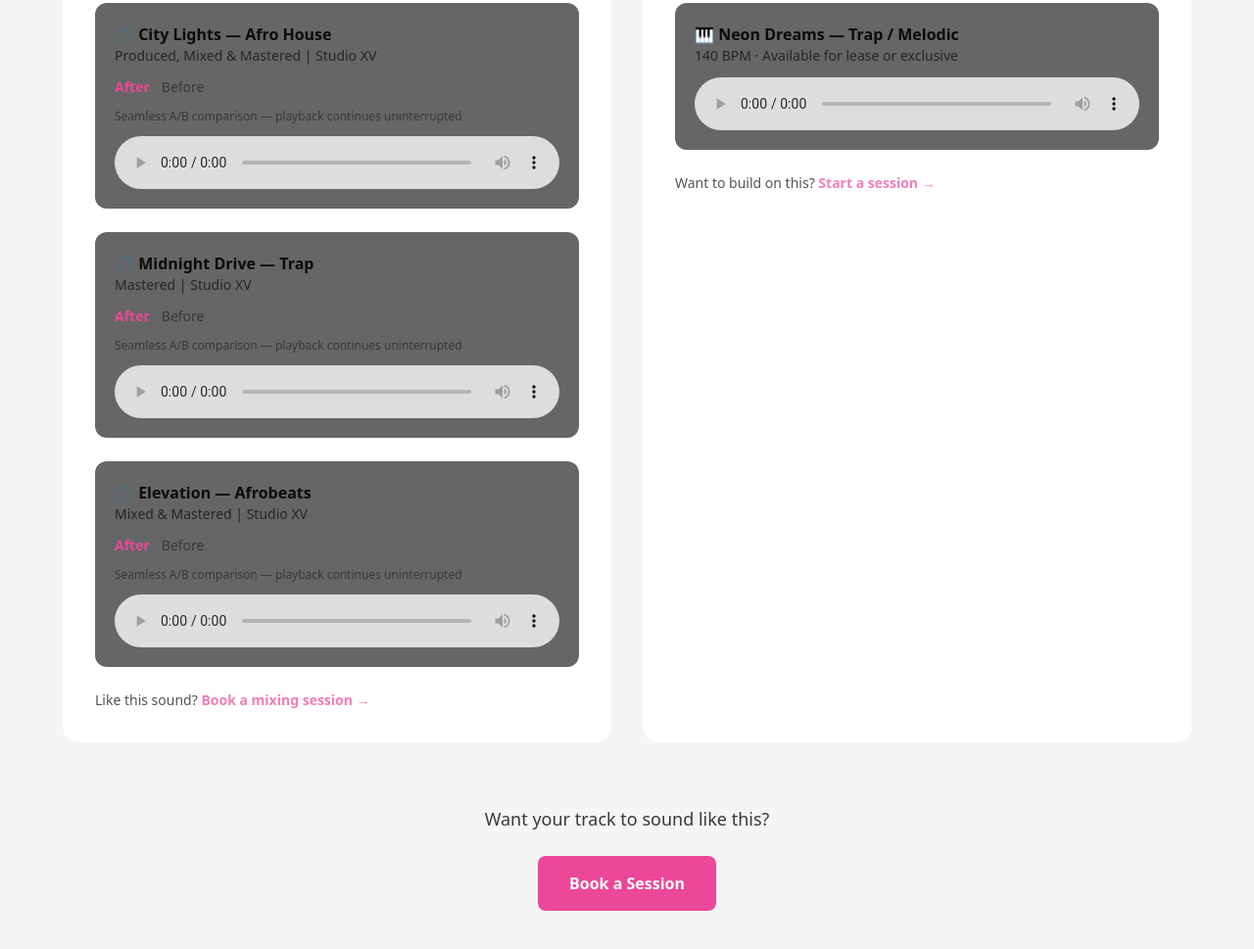
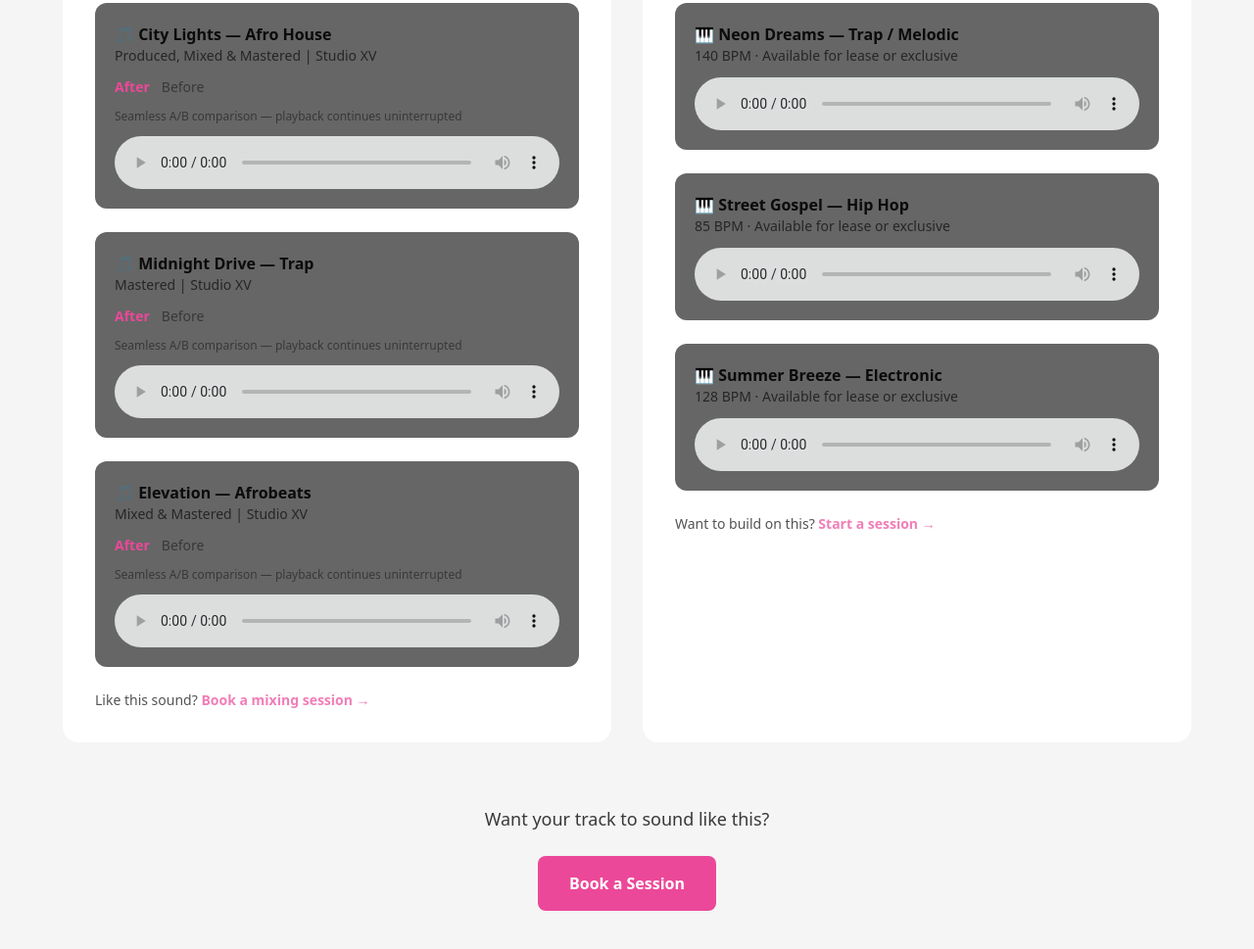
Before and after one commit to sstanl3ygeorge-hue/studio-xv, a website: page index.html in a window 1280 px wide. Shown: the part 2132-3101 px from the top of the page at 98% size. Drawn offline with nearby package versions, Linux system fonts and the light colour scheme.

Commit message:
Add complete beat catalogue (Neon Dreams, Street Gospel, Summer Breeze)

```diff
--- a/index.html
+++ b/index.html
@@ -551,6 +551,18 @@ const PORTFOLIO = {
       genre: "Trap / Melodic",
       subtitle: "140 BPM · Available for lease or exclusive",
       src: "/audio/beats/neon-dreams.mp3"
+    },
+    {
+      title: "Street Gospel",
+      genre: "Hip Hop",
+      subtitle: "85 BPM · Available for lease or exclusive",
+      src: "/audio/beats/street-gospel.mp3"
+    },
+    {
+      title: "Summer Breeze",
+      genre: "Electronic",
+      subtitle: "128 BPM · Available for lease or exclusive",
+      src: "/audio/beats/summer-breeze.mp3"
     }
   ]
 };
```
